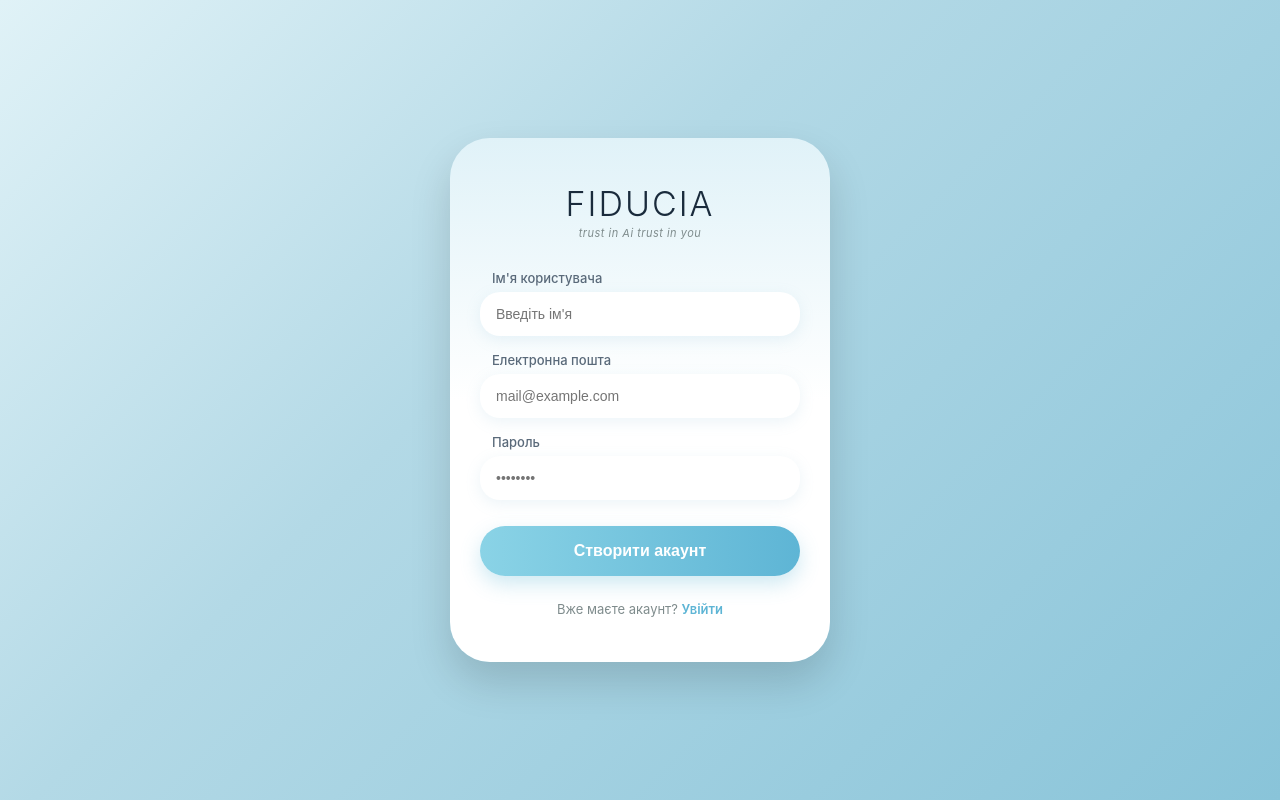
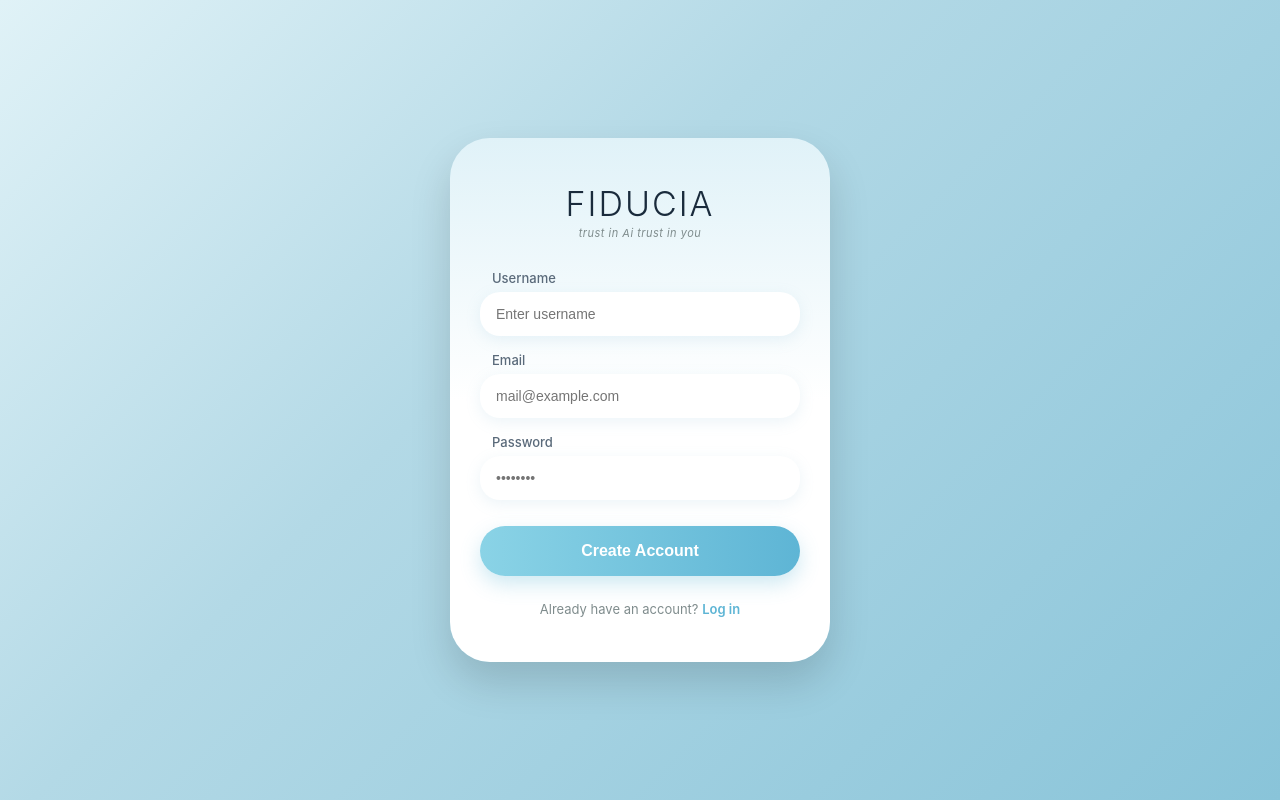
Before and after one commit to zmiiovskyi/feducia, a Django app: template feducia_project/users/templates/users/sign_up.html in a window 1280 px wide. Run offline with Django 5.2, Linux system fonts and the light colour scheme; the template is opened without the code that fills it, so the values that code supplies are empty.

Commit message:
translate to english

```diff
--- a/feducia_project/users/templates/users/sign_up.html
+++ b/feducia_project/users/templates/users/sign_up.html
@@ -1,9 +1,9 @@
 <!DOCTYPE html>
-<html lang="uk">
+<html lang="en">
 <head>
     <meta charset="UTF-8">
     <meta name="viewport" content="width=device-width, initial-scale=1.0">
-    <title>FIDUCIA - Реєстрація</title>
+    <title>FIDUCIA - Sign Up</title>
     <style>
         body {
             font-family: -apple-system, BlinkMacSystemFont, 'Segoe UI', Roboto, Helvetica, Arial, sans-serif;
@@ -131,25 +131,25 @@
             {% csrf_token %}
 
             <div class="form-group">
-                <label for="username">Ім'я користувача</label>
-                <input type="text" id="username" name="username" placeholder="Введіть ім'я" required>
+                <label for="username">Username</label>
+                <input type="text" id="username" name="username" placeholder="Enter username" required>
             </div>
 
             <div class="form-group">
-                <label for="email">Електронна пошта</label>
+                <label for="email">Email</label>
                 <input type="email" id="email" name="email" placeholder="mail@example.com" required>
             </div>
 
             <div class="form-group">
-                <label for="password">Пароль</label>
+                <label for="password">Password</label>
                 <input type="password" id="password" name="password" placeholder="••••••••" required>
             </div>
 
-            <button type="submit">Створити акаунт</button>
+            <button type="submit">Create Account</button>
         </form>
 
         <div class="login-link">
-            Вже маєте акаунт? <a href="/login/">Увійти</a>
+            Already have an account? <a href="/login/">Log in</a>
         </div>
     </div>
 
```
